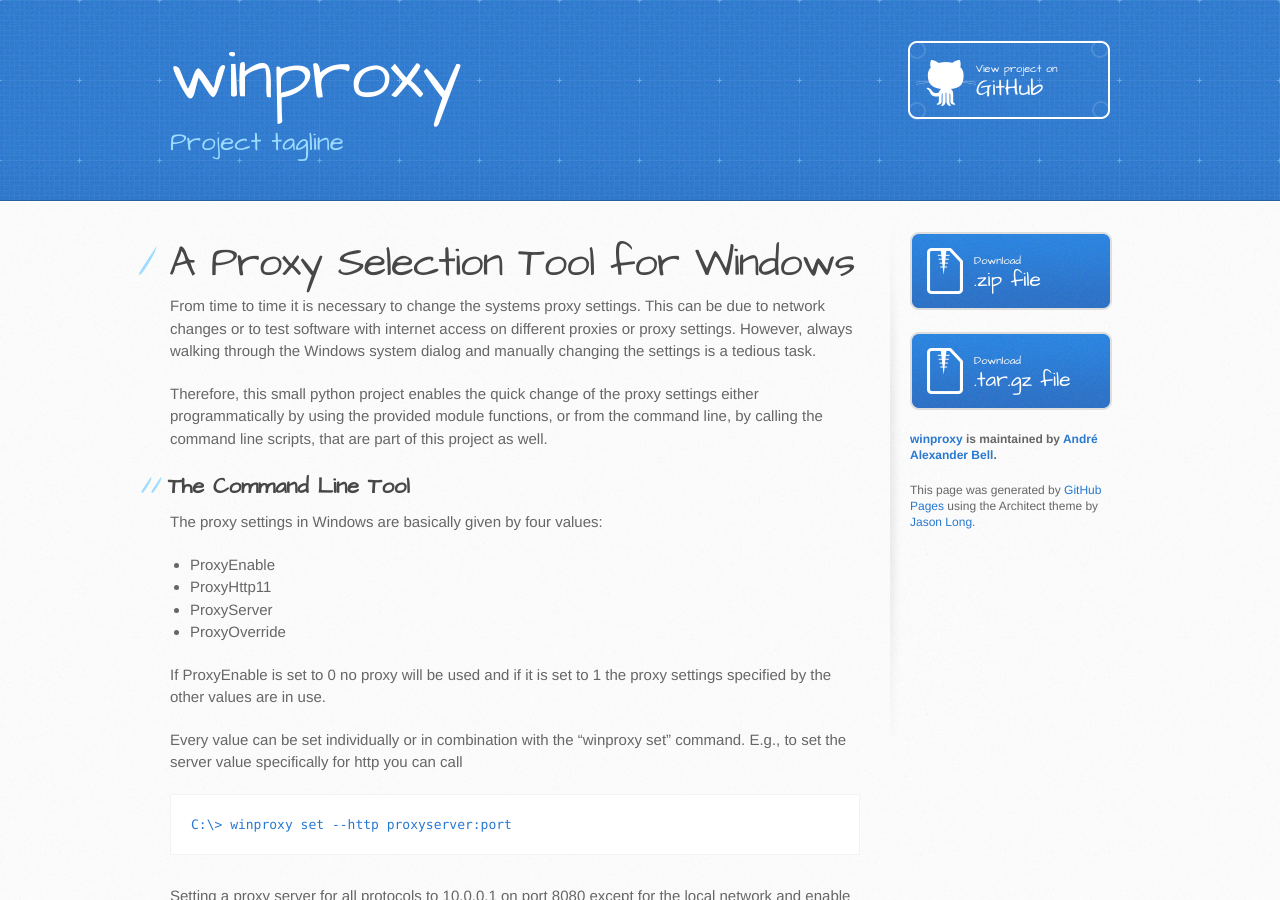
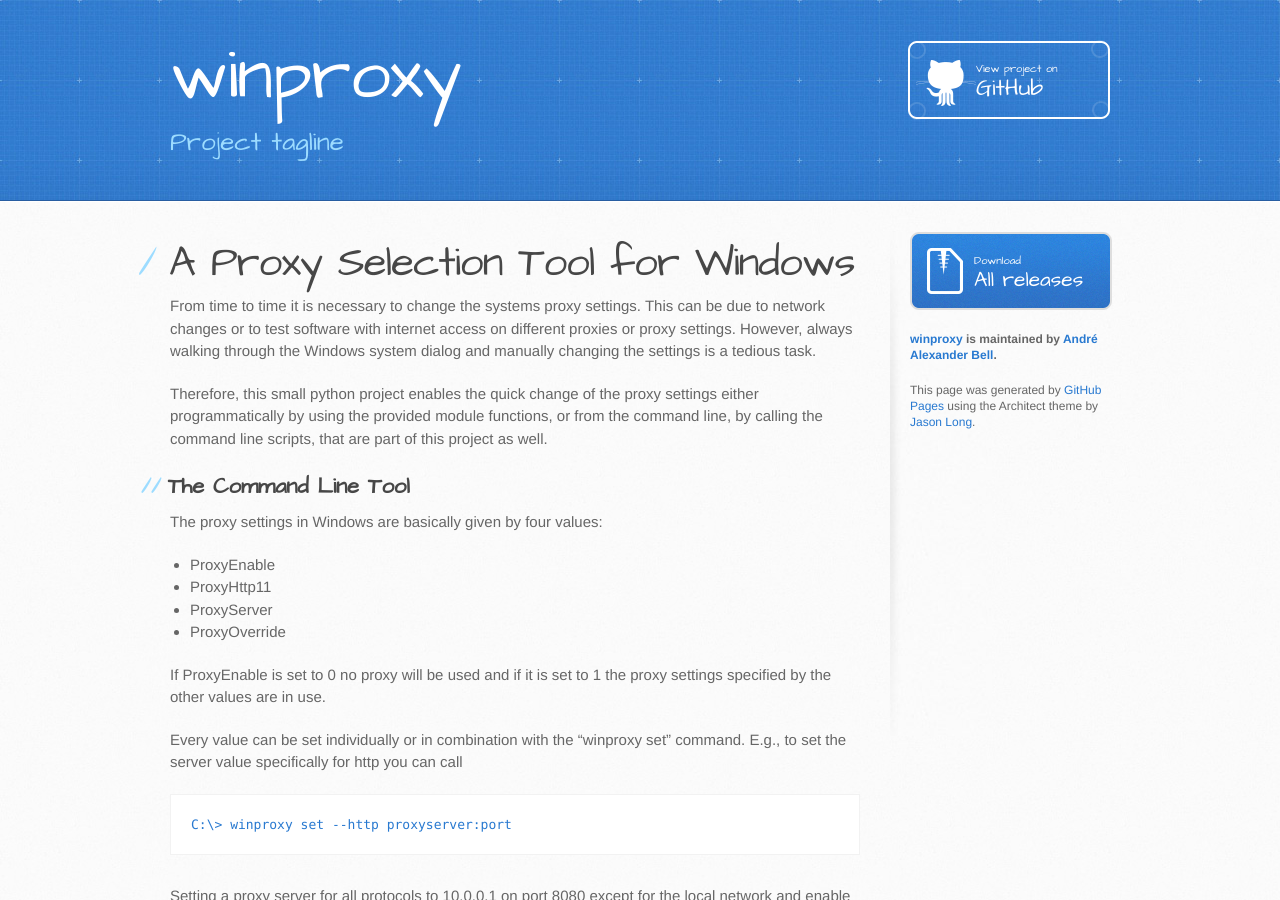
Before and after one commit to andrebell/winproxy, a Jekyll site: the page built from index.md, in a window 1280 px wide and 900 px high. Built offline with Jekyll 4.4.1, drawn with Linux system fonts in a browser that asks for light colours; Markdown is read by kramdown in place of the engine named in the settings; the repository's description, which GitHub fills in, is left out.

Commit message:
Linking to Github Releases

```diff
--- a/_includes/github_variables.html
+++ b/_includes/github_variables.html
@@ -6,3 +6,5 @@
 {% if site.github.repository_url %}{% assign github_repository_url = site.github.repository_url %}{% endif %}
 {% assign github_owner_url = 'https://owner_url' %}
 {% if site.github.owner_url %}{% assign github_owner_url = site.github.owner_url %}{% endif %}
+{% assign github_releases_url = 'https://releases_url' %}
+{% if site.github.releases_url %}{% assign github_releases_url = site.github.releases_url %}{% endif %}
--- a/_layouts/default.html
+++ b/_layouts/default.html
@@ -33,6 +33,11 @@
         </section>
 
         <aside id="sidebar">
+          <a href="{{ github_releases_url }}" class="button">
+            <small>Download</small>
+            All releases
+          </a>
+          <!--
           <a href="https://github.com/andrebell/winproxy/zipball/master" class="button">
             <small>Download</small>
             .zip file
@@ -41,6 +46,7 @@
             <small>Download</small>
             .tar.gz file
           </a>
+          -->
 
           <p class="repo-owner"><a href="{{ github_repository_url }}">{{ github_project_title }}</a> is maintained by <a href="{{ github_owner_url }}">André Alexander Bell</a>.</p>
 
```
